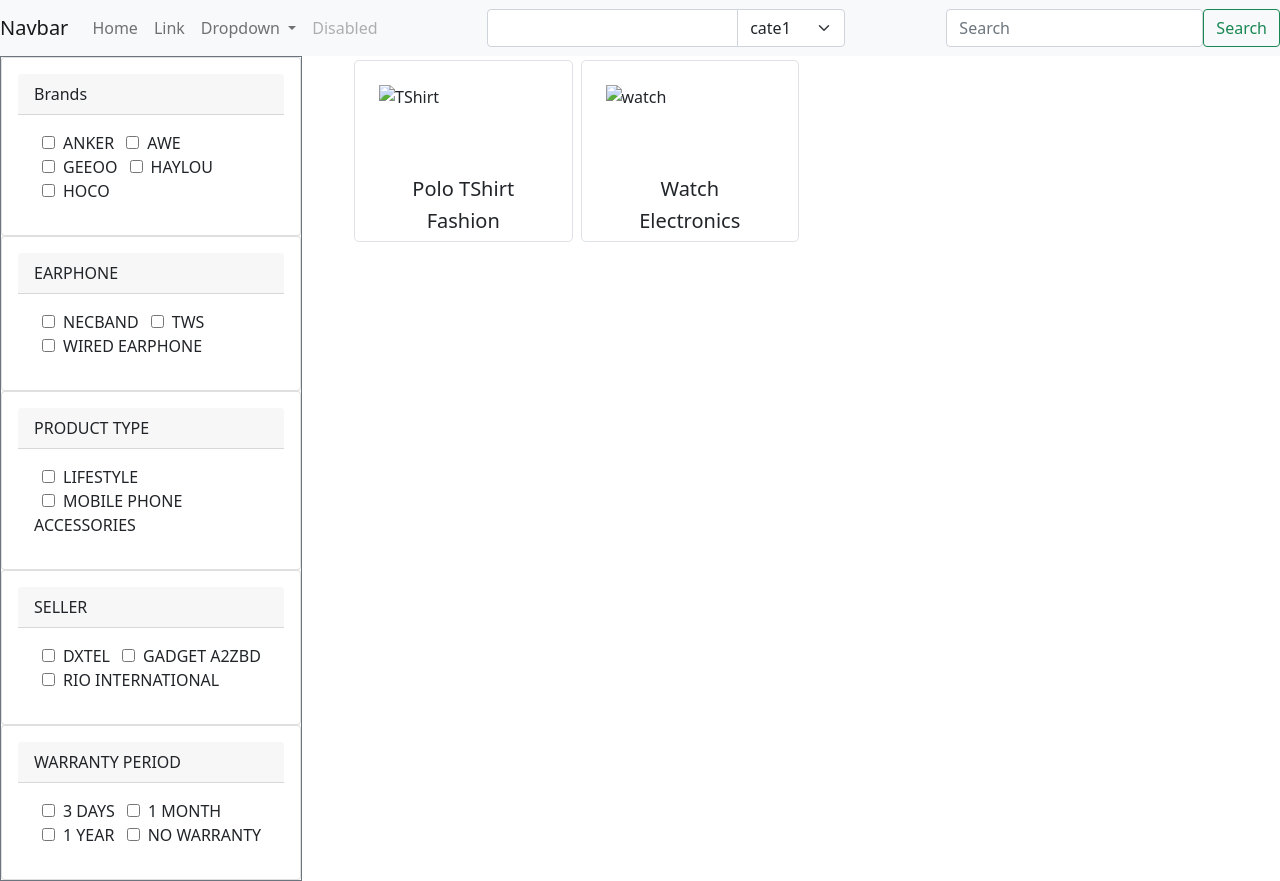
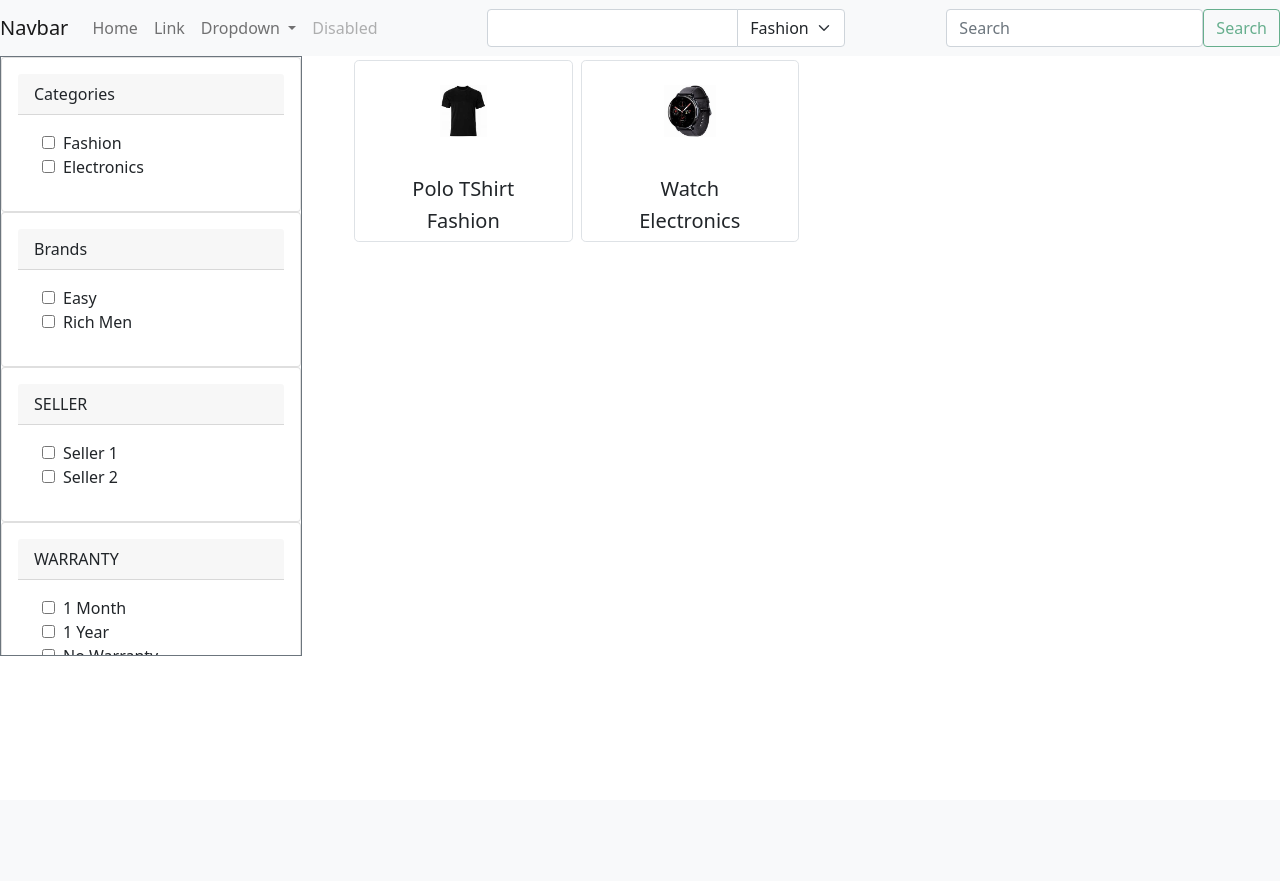
Before and after one commit to Sabbir-hossain1/Qtec-Problem-2, a Django app: page /ecommerce/ in a window 1280 px wide. After the commit the page ends 656 px from the top, so only its background shows below. Run offline with Django 4.2, Linux system fonts and the light colour scheme; data comes from the database, SQL or seed files in the repository; both versions use the stored data as it was after the commit.

Commit message:
Worked on Checkbox filter, all Products Search and Category wise Search

```diff
--- a/ecommerce/models.py
+++ b/ecommerce/models.py
@@ -37,10 +37,6 @@ class Image(models.Model):
     name = models.CharField(max_length=50)
     product_image = models.ImageField(upload_to='product/')
 
-    def __str__(self):
-        return self.name
-
-
 # product Model
 class Product(models.Model):
     name = models.CharField(max_length=300)
--- a/ecommerce/templates/ecommerce/product/index.html
+++ b/ecommerce/templates/ecommerce/product/index.html
@@ -1,6 +1,6 @@
 {% extends '../../base/base.html' %}
 {% block content %}
-<div class='container d-flex flex-wrap'>
+<div id="products_container" class='container d-flex flex-wrap'>
     {% include 'ecommerce/product/product_list.html' %}
 </div>
 <!--prettier-ignore-->
--- a/ecommerce/templates/ecommerce/product/product_list.html
+++ b/ecommerce/templates/ecommerce/product/product_list.html
@@ -3,7 +3,7 @@
   <div class="border rounded-3">
     <div class="d-flex flex-center rounded-3 mb-3 p-4" style="height: 100px; width: 100%">
       {% for image in product.image.all %}
-      <img class="mw-100" src="{{image.url}}" alt="{{image.name}}" />
+      <img class="mw-100" src="{{image.product_image.url}}" alt="{{image.name}}" style="display:block;margin:0 auto;"/>
       {% endfor %}
     </div>
 
--- a/ecommerce/urls.py
+++ b/ecommerce/urls.py
@@ -4,5 +4,9 @@ from .views import product
 
 app_name = 'ecommerce'
 urlpatterns = [
-    path('', product.products, name='products')
+    path('checkbox-filter/', product.checkbox_filter, name='checkbox_filter'),
+    path('', product.products, name='products'),
+    path('products/', product.all_products_search, name='all_products_search'),
+    path('category/<category_id>/', product.category_wise_products, name='category_wise_products'),
+    path('category/<category_id>/products/', product.filtered_category_products, name='filtered_category_products'),
 ]
--- a/ecommerce/views/product.py
+++ b/ecommerce/views/product.py
@@ -1,8 +1,65 @@
-from django.shortcuts import render
+from django.shortcuts import render, get_object_or_404
+from django.template.loader import render_to_string
+from django.http import JsonResponse
 
-from ecommerce.models import Product
+from ecommerce.models import Product, Category, Brand, Seller, Warranty
+
+
+def checkbox_filter(request):
+    data = dict()
+    category_ids = request.GET.getlist('category_ids[]')
+    brand_ids = request.GET.getlist('brand_ids[]')
+    seller_ids = request.GET.getlist('seller_ids[]')
+    warranty_ids = request.GET.getlist('warranty_ids[]')
+    all_products = Product.objects.all()
+    if category_ids:
+        all_products = all_products.filter(category__id__in=category_ids)
+        print("have cat")
+    if brand_ids:
+        all_products = all_products.filter(brand__id__in=brand_ids)
+        print("have brand")
+    if seller_ids:
+        all_products = all_products.filter(seller__id__in=seller_ids)
+        print("have sel")
+    if warranty_ids:
+        all_products = all_products.filter(warranty__id__in=warranty_ids)
+        print("have war")
+    data['updated_list'] = render_to_string('ecommerce/product/product_list.html', {"products": all_products})
+    return JsonResponse(data)
+
+
+
 
 
 def products(request):
-    context = {"products": Product.objects.all()}
+    context = {
+        "products": Product.objects.all(),
+        "categories": Category.objects.all(),
+        "brands": Brand.objects.all(),
+        "sellers": Seller.objects.all(),
+        "warranties": Warranty.objects.all(),
+
+        }
     return render(request, 'ecommerce/product/index.html', context)
+
+
+def all_products_search(request):
+    data = dict()
+    search_text = request.GET.get('search_text')
+    data['updated_list'] = render_to_string('ecommerce/product/product_list.html', {"products":Product.objects.filter(name__icontains=search_text)})
+    return JsonResponse(data)
+
+
+def category_wise_products(request, category_id):
+    data = dict()
+    selected_category = get_object_or_404(Category, id=category_id)
+    data['updated_list'] = render_to_string('ecommerce/product/product_list.html', {"products":Product.objects.filter(category=selected_category)})
+    return JsonResponse(data)
+
+
+def filtered_category_products(request, category_id):
+    data = dict()
+    search_text = request.GET.get('search_text')
+    selected_category = get_object_or_404(Category, id=category_id)
+    data['updated_list'] = render_to_string('ecommerce/product/product_list.html', {"products": Product.objects.filter(category=selected_category, name__icontains=search_text)})
+    return JsonResponse(data)
--- a/qtec/settings.py
+++ b/qtec/settings.py
@@ -12,6 +12,8 @@ https://docs.djangoproject.com/en/4.2/ref/settings/
 
 from pathlib import Path
 import os
+from django.conf import settings
+from django.conf.urls.static import static
 BASE_DIR = Path(__file__).resolve().parent.parent
 
 # Build paths inside the project like this: BASE_DIR / 'subdir'.
@@ -124,8 +126,8 @@ STATIC_URL = '/static/'
 STATIC_ROOT = os.path.join(BASE_DIR, 'static')
 
 # Media settings
-MEDIA_URL = 'media/'
-MEDIA_ROOT = BASE_DIR / 'media'
+MEDIA_ROOT = os.path.join(BASE_DIR, 'media')
+MEDIA_URL = '/media/'
 
 # Path where media is stored
 MEDIA_ROOT = os.path.join(BASE_DIR, 'media/')
--- a/qtec/urls.py
+++ b/qtec/urls.py
@@ -16,9 +16,14 @@ Including another URLconf
 """
 from django.contrib import admin
 from django.urls import path, include
+from django.conf import settings
+from django.conf.urls.static import static
 
 urlpatterns = [
     path('admin/', admin.site.urls),
     path('ecommerce/', include('ecommerce.urls')),
 
 ]
+
+if settings.DEBUG:
+    urlpatterns += static(settings.MEDIA_URL, document_root=settings.MEDIA_ROOT)
--- a/templates/base/base.html
+++ b/templates/base/base.html
@@ -6,6 +6,9 @@
     <!-- Required meta tags -->
     <meta charset="utf-8" />
     <meta name="viewport" content="width=device-width, initial-scale=1" />
+
+    <!--JQuery-->
+    <script src="https://code.jquery.com/jquery-3.6.0.min.js"></script>
 
     <!-- Bootstrap CSS -->
     <link
--- a/templates/base/side_nav.html
+++ b/templates/base/side_nav.html
@@ -1,32 +1,31 @@
-<div class="hover-scroll-y border border-right border-secondary">
+<div class="overflow-scroll border border-right border-secondary" style="height: 600px">
+  <div class="card">
+    <div class="card-body">
+      <div class="card-header">Categories</div>
+      <div class="card-body">
+        {% for category in categories %}
+        <label class="d-block m-auto">
+          <input
+            name="category"
+            class="form-checkbox mx-2"
+            type="checkbox"
+            value="{{category.id}}"
+          />{{category.name}}</label
+        >
+        {% endfor %}
+      </div>
+    </div>
+  </div>
+
   <div class="card">
     <div class="card-body">
       <div class="card-header">Brands</div>
       <div class="card-body">
-        <label> <input class="form-checkbox mx-2" type="checkbox" />ANKER</label>
-        <label> <input class="form-checkbox mx-2" type="checkbox" />AWE</label>
-        <label> <input class="form-checkbox mx-2" type="checkbox" />GEEOO</label>
-        <label> <input class="form-checkbox mx-2" type="checkbox" />HAYLOU</label>
-        <label> <input class="form-checkbox mx-2" type="checkbox" />HOCO</label>
-      </div>
-    </div>
-  </div>
-  <div class="card">
-    <div class="card-body">
-      <div class="card-header">EARPHONE</div>
-      <div class="card-body">
-        <label> <input class="form-checkbox mx-2" type="checkbox" />NECBAND</label>
-        <label> <input class="form-checkbox mx-2" type="checkbox" />TWS</label>
-        <label> <input class="form-checkbox mx-2" type="checkbox" />WIRED EARPHONE</label>
-      </div>
-    </div>
-  </div>
-  <div class="card">
-    <div class="card-body">
-      <div class="card-header">PRODUCT TYPE</div>
-      <div class="card-body">
-        <label> <input class="form-checkbox mx-2" type="checkbox" />LIFESTYLE</label>
-        <label> <input class="form-checkbox mx-2" type="checkbox" />MOBILE PHONE ACCESSORIES</label>
+        {% for brand in brands %}
+        <label class="d-block m-auto">
+          <input name="brand" class="form-checkbox mx-2" type="checkbox" value="{{brand.id}}" />{{brand.name}}</label
+        >
+        {% endfor %}
       </div>
     </div>
   </div>
@@ -35,22 +34,89 @@
     <div class="card-body">
       <div class="card-header">SELLER</div>
       <div class="card-body">
-        <label> <input class="form-checkbox mx-2" type="checkbox" />DXTEL</label>
-        <label> <input class="form-checkbox mx-2" type="checkbox" />GADGET A2ZBD</label>
-        <label> <input class="form-checkbox mx-2" type="checkbox" />RIO INTERNATIONAL</label>
+        {% for seller in sellers %}
+        <label class="d-block m-auto">
+          <input name="seller" class="form-checkbox mx-2" type="checkbox" value="{{seller.id}}" />{{seller.name}}</label
+        >
+        {% endfor %}
       </div>
     </div>
   </div>
 
   <div class="card">
     <div class="card-body">
-      <div class="card-header">WARRANTY PERIOD</div>
+      <div class="card-header">WARRANTY</div>
       <div class="card-body">
-        <label> <input class="form-checkbox mx-2" type="checkbox" />3 DAYS</label>
-        <label> <input class="form-checkbox mx-2" type="checkbox" />1 MONTH</label>
-        <label> <input class="form-checkbox mx-2" type="checkbox" />1 YEAR</label>
-        <label> <input class="form-checkbox mx-2" type="checkbox" />NO WARRANTY</label>
+        {% for warranty in warranties %}
+        <label class="d-block m-auto">
+          <input
+            name="warranty"
+            class="form-checkbox mx-2"
+            type="checkbox"
+            value="{{warranty.id}}"
+          />{{warranty.name}}</label
+        >
+        {% endfor %}
       </div>
     </div>
   </div>
 </div>
+
+<script>
+  $(document).ready(function () {
+    $(".form-checkbox").on("click", function () {
+      var categoryCheckboxes = document.getElementsByName("category");
+      var brandCheckboxes = document.getElementsByName("brand");
+      var sellerCheckboxes = document.getElementsByName("seller");
+      var warrantyCheckboxes = document.getElementsByName("warranty");
+      var selectedCategoryIds = [];
+      var selectedBrandIds = [];
+      var selectedSellerIds = [];
+      var selectedWarrantyIds = [];
+
+      // Get selected Category IDs
+      for (var i = 0; i < categoryCheckboxes.length; i++) {
+        if (categoryCheckboxes[i].checked) {
+          selectedCategoryIds.push(categoryCheckboxes[i].value);
+        }
+      }
+
+      // Get selected brand IDs
+      for (var i = 0; i < brandCheckboxes.length; i++) {
+        if (brandCheckboxes[i].checked) {
+          selectedBrandIds.push(brandCheckboxes[i].value);
+        }
+      }
+
+      // Get selected seller IDs
+      for (var i = 0; i < sellerCheckboxes.length; i++) {
+        if (sellerCheckboxes[i].checked) {
+          selectedSellerIds.push(sellerCheckboxes[i].value);
+        }
+      }
+
+      // Get selected warranty IDs
+      for (var i = 0; i < warrantyCheckboxes.length; i++) {
+        if (warrantyCheckboxes[i].checked) {
+          selectedWarrantyIds.push(warrantyCheckboxes[i].value);
+        }
+      }
+
+      $.ajax({
+        url: "/ecommerce/checkbox-filter/",
+        dataType: "json",
+        method: "get",
+        data: {
+          category_ids:selectedCategoryIds,
+          brand_ids: selectedBrandIds,
+          seller_ids:selectedSellerIds,
+          warranty_ids:selectedWarrantyIds,
+         },
+
+        success: function (data) {
+          $("#products_container").html(data.updated_list);
+        },
+      });
+    });
+  });
+</script>
--- a/templates/base/top_nav.html
+++ b/templates/base/top_nav.html
@@ -34,21 +34,80 @@
         </li>
       </ul>
 
-      <div class='input-group' style="width:30%">
-        <input class='form-control'  type="text" style="width:70%">
-        <select class="form-select" style="width:30%">
-          <option value="1">cate1</option>
-          <option value="1">cate2</option>
-          <option value="1">cate3</option>
+      <div class="input-group" style="width: 30%">
+        <input id='product_search' class="form-control" type="text" style="width: 70%" />
+        <select id="category_selector" class="form-select" style="width: 30%" onchange="category_change()">
+          {% for category in categories %}
+          <option value="{{category.id}}">{{category.name}}</option>
+          {% endfor %}
         </select>
-
       </div>
       <form class="form">
         <div class="d-flex">
-          <input class="form-control" type="search" placeholder="Search" aria-label="Search" />
-          <button class="btn btn-outline-success my-2 my-sm-0" type="submit">Search</button>
+          <input id="all_product_search" class="form-control" type="search" placeholder="Search" aria-label="Search" />
+          <button class="btn btn-outline-success my-2 my-sm-0" disabled>Search</button>
         </div>
       </form>
     </div>
   </nav>
 </div>
+
+<script>
+  function category_change() {
+    var selectElement = document.getElementById("category_selector");
+    var selectedCategoryId = selectElement.value;
+
+    $.ajax({
+      url: "/ecommerce/category/" + selectedCategoryId + "/",
+      dataType: "json",
+      method: "get",
+
+      beforeSend: function () {
+        $("#products_container").html(
+          '<div class="d-flex justify-content-center align-align-content-center"><div class="spinner-border text-primary" role="status"><span class="visually-hidden">Loading...</span></div></div>'
+        );
+      },
+      success: function (data) {
+        $("#products_container").html(data.updated_list);
+      },
+    });
+  }
+
+  var searchInput = document.getElementById("product_search");
+  searchInput.addEventListener("keyup", (e) => {
+    e.preventDefault();
+    var selectElement = document.getElementById("category_selector");
+    var selectedCategoryId = selectElement.value;
+    var searchText = e.target.value;
+    $.ajax({
+      url: "/ecommerce/category/" + selectedCategoryId + "/products/",
+      dataType: "json",
+      method: "get",
+      data: { search_text: searchText },
+
+      success: function (data) {
+        $("#products_container").html(data.updated_list);
+      },
+    });
+  });
+
+
+  var all_product_search = document.getElementById("all_product_search");
+  all_product_search.addEventListener("keyup", (e) => {
+    e.preventDefault();
+    var searchText = e.target.value;
+    $.ajax({
+      url: "/ecommerce/products",
+      dataType: "json",
+      method: "get",
+      data: { search_text: searchText },
+
+      success: function (data) {
+        $("#products_container").html(data.updated_list);
+      },
+    });
+  });
+
+
+
+</script>
```
Also changed, not shown: db.sqlite3.
